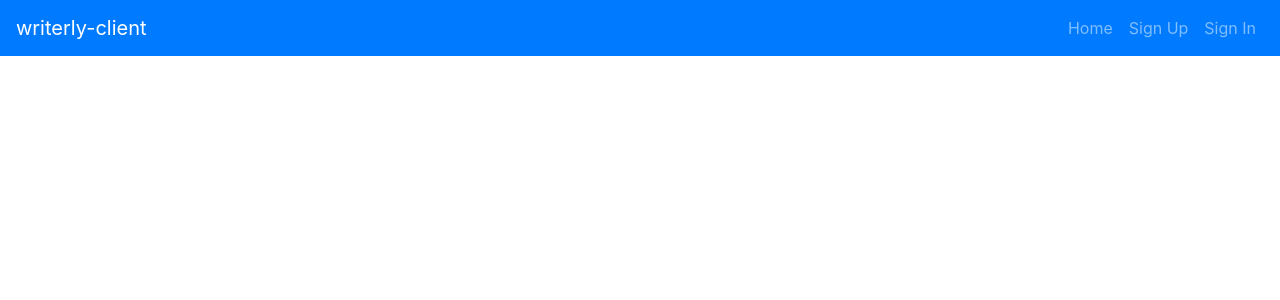
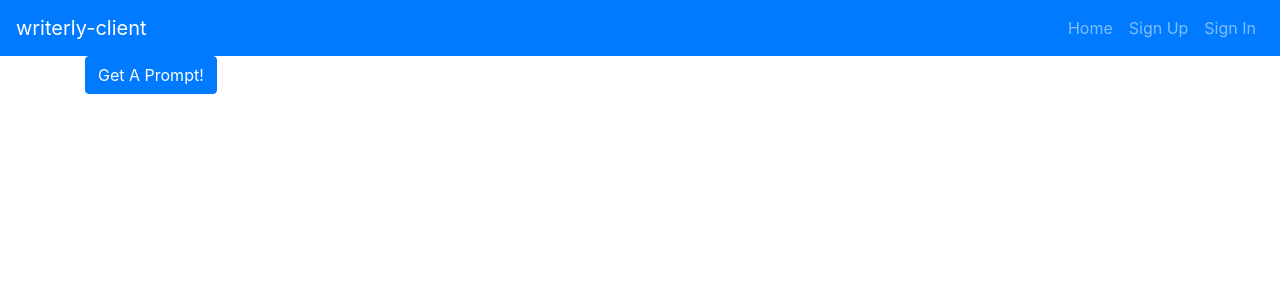
Before and after one commit to torystosse/writerly-client, a React app: page /#/ in a window 1280 px wide. Shown: the top 300 px of the page. Built offline with nearby package versions, Linux system fonts and the light colour scheme.

Commit message:
Get prompt feature almost complete
Added prompt route to app.js
Added get random prompt to prompts.js
To fix: make sure axios call only happens onClick for get prompt button

```diff
--- a/src/components/App/App.js
+++ b/src/components/App/App.js
@@ -44,7 +44,7 @@ class App extends Component {
           />
         ))}
         <main className="container">
-          <Route path='/prompts' render={({ match }) => (
+          <Route exact path='/' render={({ match }) => (
             <Prompts alert={this.alert} user={user} match={match} />
           )} />
           <Route path='/sign-up' render={() => (
--- a/src/components/Prompt/Prompts.js
+++ b/src/components/Prompt/Prompts.js
@@ -1,4 +1,4 @@
-import React, { useState, useEffect } from 'react'
+import React, { useState } from 'react'
 // import { Link } from 'react-router-dom'
 import axios from 'axios'
 
@@ -9,18 +9,24 @@ const Prompts = props => {
   const [prompts, setPrompts] = useState([])
   const [currentPrompt, setCurrentPrompt] = useState({})
 
-  useEffect(() => {
-    axios(`${apiUrl}/prompts`)
-      .then(res => setPrompts(res.data.prompts))
-      .then(() => {
-        this.props.alert({
-          heading: 'Woohoo!',
-          message: 'You\'ve selected a prompt',
-          variant: 'success'
-        })
-      })
-      .catch(console.error)
-  }, [])
+  // useEffect(() => {
+  //   axios(`${apiUrl}/prompts`)
+  //     .then(res => setPrompts(res.data.prompts))
+  //     .then(() => {
+  //       props.alert({
+  //         heading: 'Woohoo!',
+  //         message: 'You\'ve selected a prompt',
+  //         variant: 'success'
+  //       })
+  //     })
+  //     .catch(() => {
+  //       props.alert({
+  //         heading: 'Aw man!',
+  //         message: 'Something went wrong',
+  //         variant: 'failure'
+  //       })
+  //     })
+  // }, [])
 
   // const newPrompts = prompts.map(prompt => (
   //   <li key={prompt.id}>
@@ -29,12 +35,30 @@ const Prompts = props => {
   // ))
 
   const getPrompt = () => {
-    let newPromptIndex = prompts.findIndex(prompt => (currentPrompt._id === prompt._id))
+    axios(`${apiUrl}/prompts`)
+      .then(res => setPrompts(res.data.prompts))
+      .then(() => {
+        props.alert({
+          heading: 'Woohoo!',
+          message: 'You\'ve selected a prompt',
+          variant: 'success'
+        })
+      })
+      .catch(() => {
+        props.alert({
+          heading: 'Aw man!',
+          message: 'Something went wrong',
+          variant: 'failure'
+        })
+      })
+
+    let newPromptIndex = prompts.findIndex(prompt => (currentPrompt._id === prompts._id))
     const currentPromptIndex = newPromptIndex
     while (currentPromptIndex === newPromptIndex) {
       newPromptIndex = Math.floor(Math.random() * prompts.length)
     }
     setCurrentPrompt(prompts[newPromptIndex])
+    console.log(newPromptIndex)
   }
 
   if (!prompts) {
@@ -44,6 +68,7 @@ const Prompts = props => {
   return (
     <div>
       <button className='btn btn-primary' onClick={getPrompt}>Get A Prompt!</button>
+      <p>{currentPrompt.text}</p>
     </div>
   )
 
```
